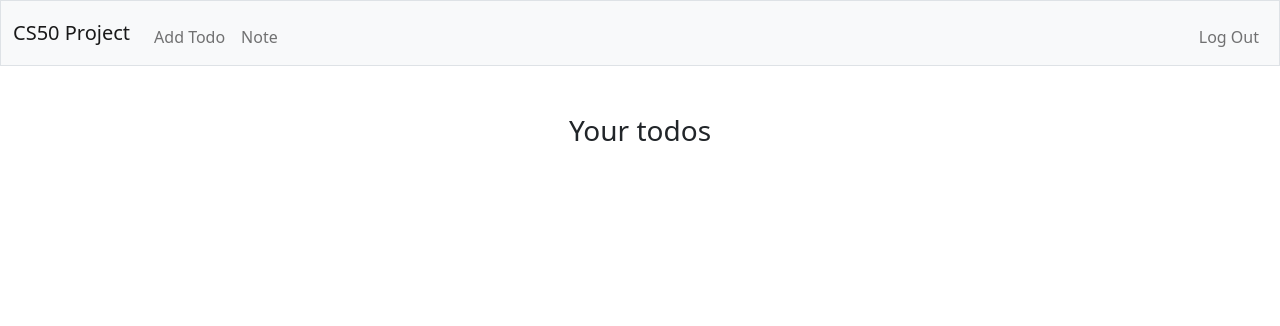
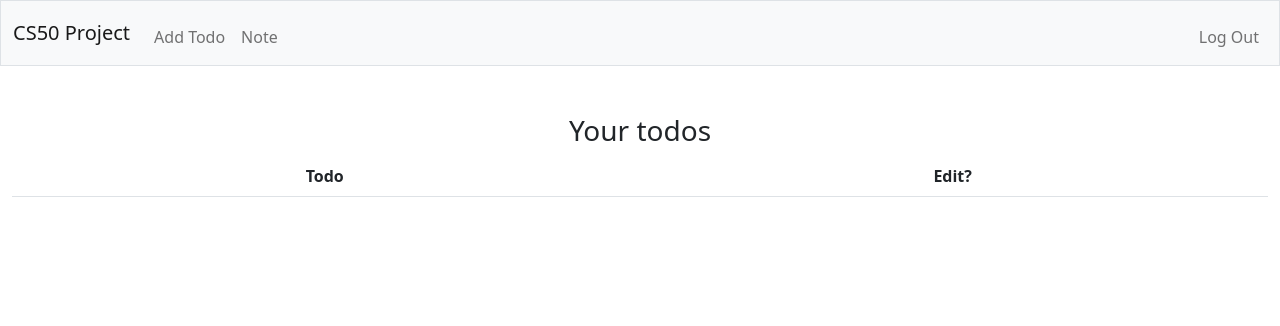
Before and after one commit to bajrasushant/CS50-solutions, a Flask app: template project/templates/index.html in a window 1280 px wide. Shown: the top 326 px of the page. Run offline with Flask 2, Linux system fonts and the light colour scheme; the template is opened without the code that fills it, so the values that code supplies are empty; a user stored in the database is signed in; some libraries are stand-ins or nearby versions.

Commit message:
Sat, Feb 4, 2023, 2:58 PM +05:45

```diff
--- a/project/app.py
+++ b/project/app.py
@@ -46,7 +46,17 @@ def todo():
 def edit(todo_id):
     user_id = session["user_id"]
     todo = db.execute("SELECT * FROM todos WHERE id=? AND user_id=?", todo_id, user_id)
+    db.execute("DELETE FROM todos WHERE id=? AND user_id=?", todo_id, todo.user_id)
     return render_template("edit.html", todo=todo)
+
+@app.route("/edit", methods=["POST"])
+@login_required
+def onedit():
+    user_id = session["user_id"]
+    todo_info = request.form.get("todo-info")
+    db.execute("INSERT INTO todos (user_id, todo) VALUES (?, ?)", user_id, todo_info)
+    flash("Todo successfully EDITED")
+    return redirect("/")
 
 
 @app.route("/done/<int:todo_id>")
--- a/project/templates/index.html
+++ b/project/templates/index.html
@@ -6,7 +6,6 @@
 
 {% block main %}
     <h3>Your todos</h3>
-    {% for todo in todo_list %}
     <div style="
     display: flex;
     align-items: center;
@@ -14,13 +13,13 @@
         <table class="table table-striped">
             <thead>
                 <tr>
-                    <th scope="col">SN</th>
                     <th scope="col">Todo</th>
                     <th scope="col">Edit?</th>
                 </tr>
             </thead>
+            {% for todo in todo_list %}
             <tbody>
-                <td>{{ todo.id }} </td>
+
                 <td>{{ todo.todo }}</td>
                 <td>
                     <!-- <input name="submit_button" class="btn btn-info" type="submit" value="Update" \>
@@ -32,9 +31,12 @@
                     <button class="btn btn-success"><a href="/done/{{ todo.id }}" style="
                         text-decoration:None;
                         color: white">Done</a></button>
+
                 </td>
+
             </tbody>
+            {% endfor %}
         </table>
     </div>
-    {% endfor %}
+
 {% endblock %}
```
Also changed, not shown: project/final.db.
